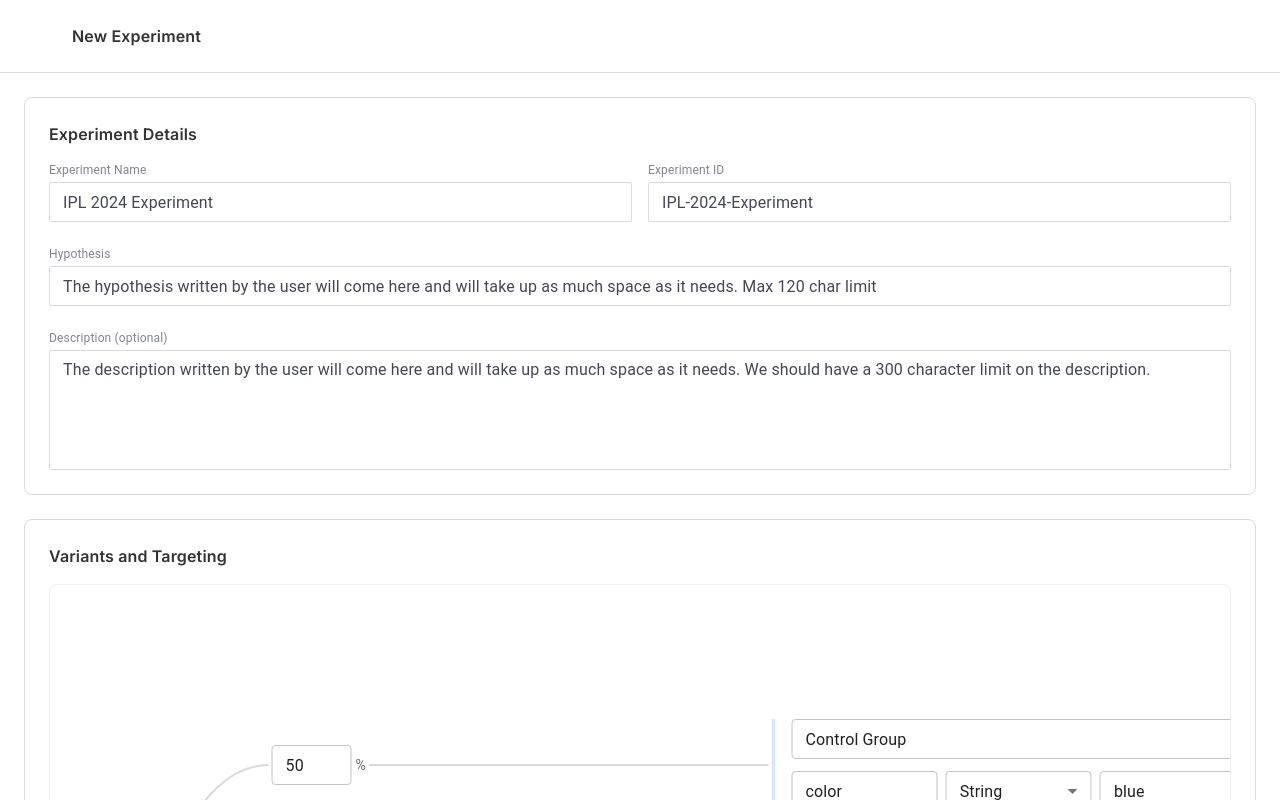
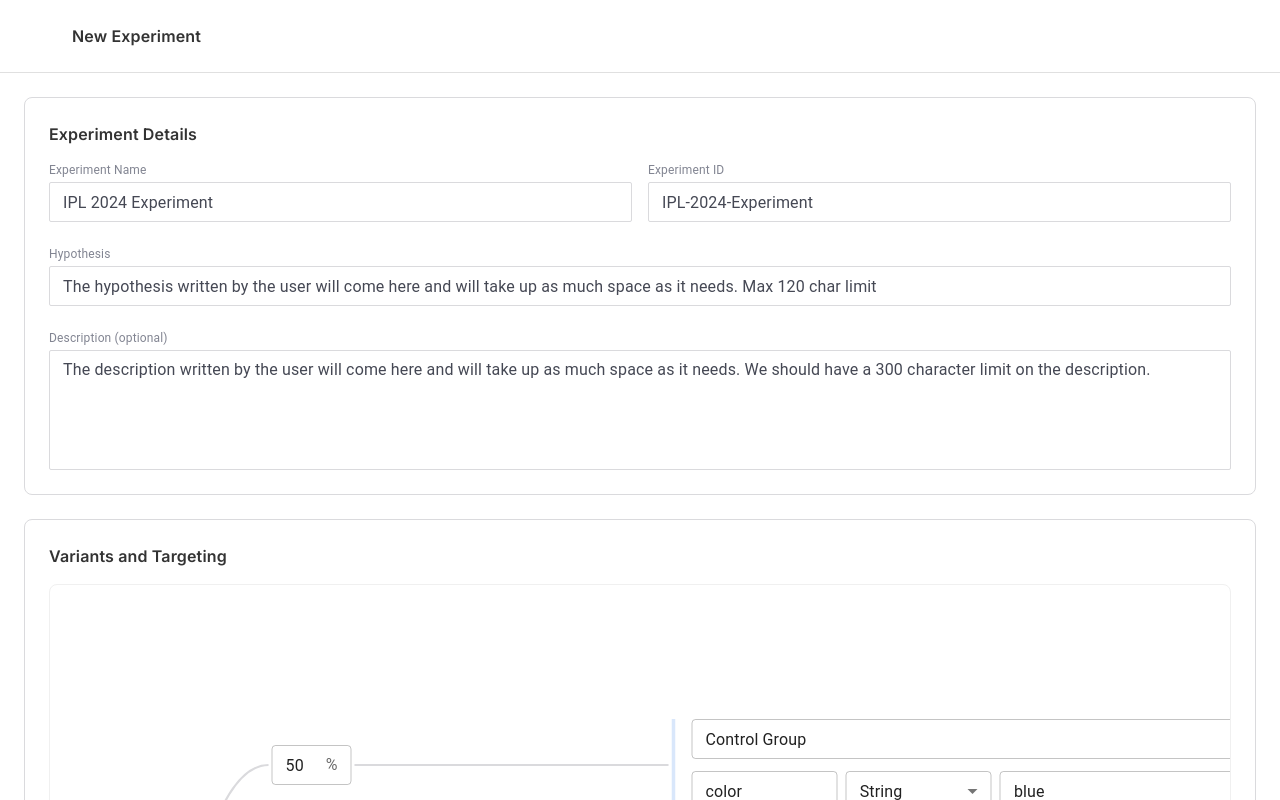
Before and after one commit to dream-horizon-org/ascend-panel, a React (Vite) app: page /create-experiment in a window 1280 px wide. Shown: the top 800 px of the page. Built offline with nearby package versions, Linux system fonts and the light colour scheme; some icons are missing.

Commit message:
fix: percentage inside box

```diff
--- a/src/pages/CreateExperiment/components/VariantsFlow.tsx
+++ b/src/pages/CreateExperiment/components/VariantsFlow.tsx
@@ -1,6 +1,6 @@
 import { ReactFlow, Handle, Position } from '@xyflow/react';
 import '@xyflow/react/dist/style.css';
-import { Box, TextField, Select, MenuItem, IconButton, Button } from '@mui/material';
+import { Box, TextField, Select, MenuItem, IconButton, Button, InputAdornment } from '@mui/material';
 import AddIcon from '@mui/icons-material/Add';
 import EditIcon from '@mui/icons-material/Edit';
 import DeleteIcon from '@mui/icons-material/Delete';
@@ -36,7 +36,7 @@
 // Custom node for Traffic Split
 const TrafficSplitNode = ({ data }: any) => {
   return (
-    <Box sx={{ display: 'flex', alignItems: 'center', gap: 0.5 }}>
+    <Box sx={{ display: 'flex', alignItems: 'center' }}>
       <Handle type="target" position={Position.Left} style={{ opacity: 0 }} />
       <TextField
         size="small"
@@ -44,9 +44,11 @@
         value={data.percentage || ''}
         onChange={(e) => data.onChange?.(e.target.value)}
         placeholder="0"
+        InputProps={{
+          endAdornment: <InputAdornment position="end">%</InputAdornment>,
+        }}
         sx={{ width: '80px', '& .MuiOutlinedInput-root': { borderRadius: '0.25rem' } }}
       />
-      <Box sx={{ fontSize: '0.875rem', color: '#666666' }}>%</Box>
       <Handle type="source" position={Position.Right} style={{ opacity: 0 }} />
     </Box>
   );
@@ -191,7 +193,7 @@
   // Generate nodes with onChange handlers (memoized for performance)
   const nodes = useMemo(() => {
     const generateNodesWithHandlers = (variantsConfig: any[]) => {
-    const COLUMN_GAP = 500;
+    const COLUMN_GAP = 400;
     const MIN_SPACING = 50;
     const START_X = 5;
     const START_Y = 50;
```
